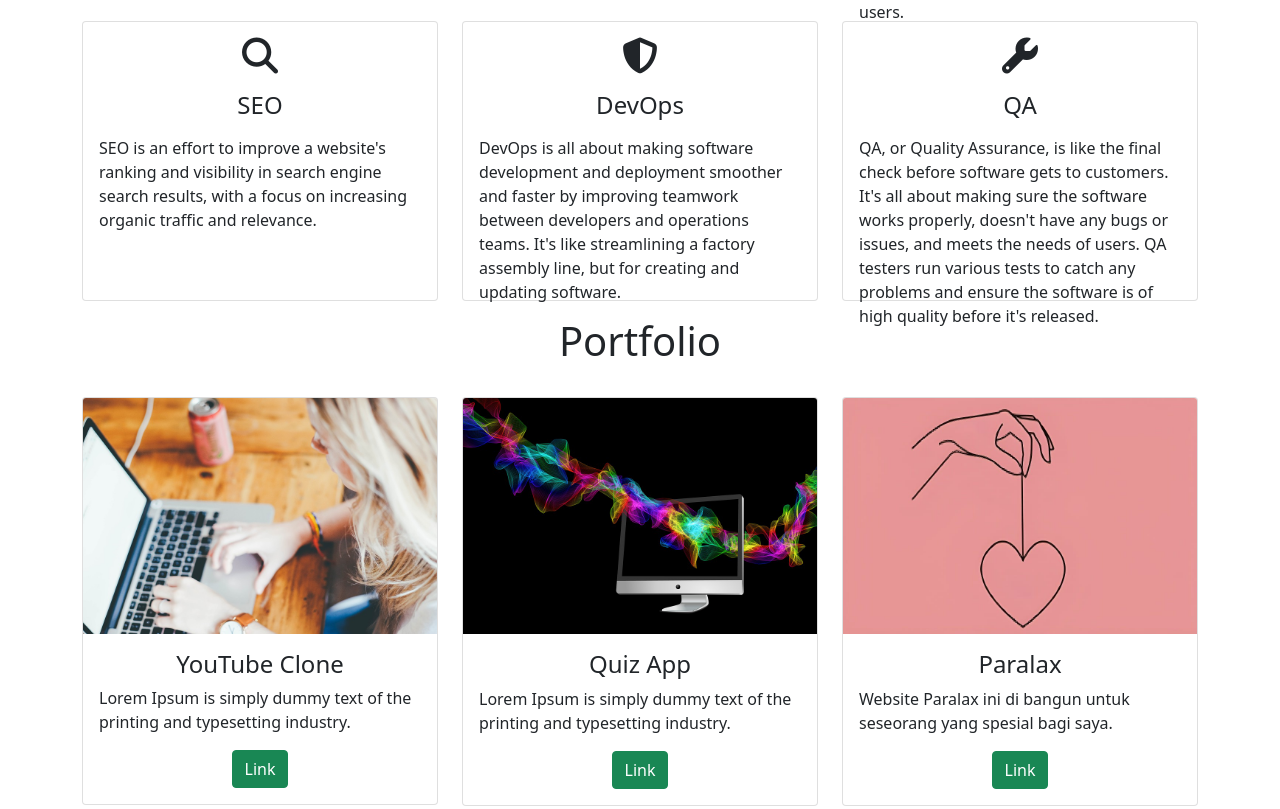
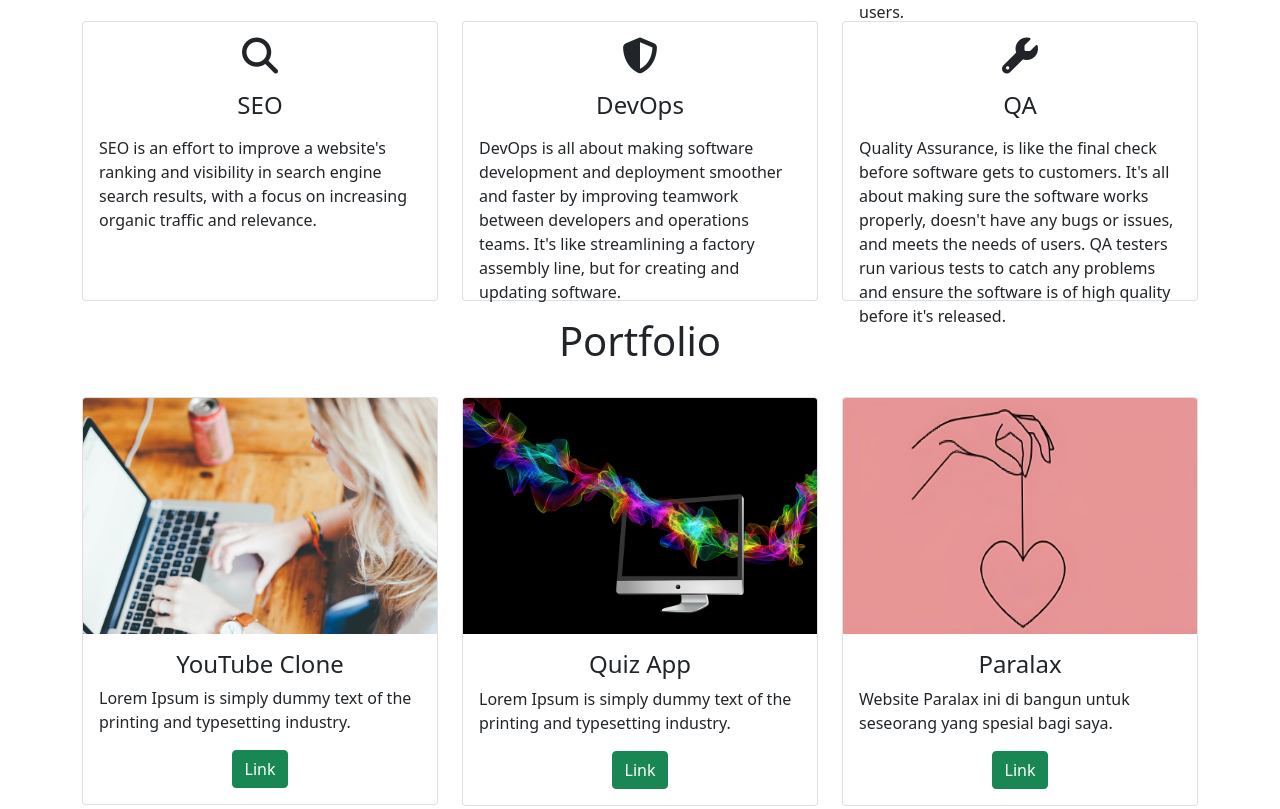
Before and after one commit to ItsMikey23/Portofolio, a plain HTML site: page index.html in a window 1280 px wide. Shown: the part 1683-2492 px from the top of the page. Drawn offline with nearby package versions, Linux system fonts and the light colour scheme.

Commit message:
Update index.html

```diff
--- a/index.html
+++ b/index.html
@@ -155,7 +155,7 @@
                         <div class="card-body">
                             <i class='fas servicesIcon fa-wrench'></i>
                             <h4 class="card-title mt-3">QA</h4>
-                            <p class="card-text mt-3">QA, or Quality Assurance, is like the final check before software gets to customers. It's all about making sure the software works properly, doesn't have any bugs or issues, and meets the needs of users. QA testers run various tests to catch any problems and ensure the software is of high quality before it's released.
+                            <p class="card-text mt-3">Quality Assurance, is like the final check before software gets to customers. It's all about making sure the software works properly, doesn't have any bugs or issues, and meets the needs of users. QA testers run various tests to catch any problems and ensure the software is of high quality before it's released.
                             </p>
                         </div>
                     </div>
@@ -299,7 +299,7 @@
                 <a href="https://www.facebook.com/mikey.valentino23" target="_blank"><i class="fab fa-facebook"></i></a>
                 <a href="https://www.instagram.com/mikey.valentino23" target="_blank"><i class="fab fa-instagram"></i></a>
                 <a href="https://twitter.com/ItsMikey_23" target="_blank"><i class="fab fa-twitter"></i></a>
-                <a href="https:#" target="_blank"><i class="fab fa-linkedin"></i></a>
+                <!-- <a href="https:#" target="_blank"><i class="fab fa-linkedin"></i></a> -->
                 <a href="https://www.youtube.com/@iftfsocialnetwork6163" target="_blank"><i class="fab fa-youtube"></i></a>
             </div>
         </div>
```
